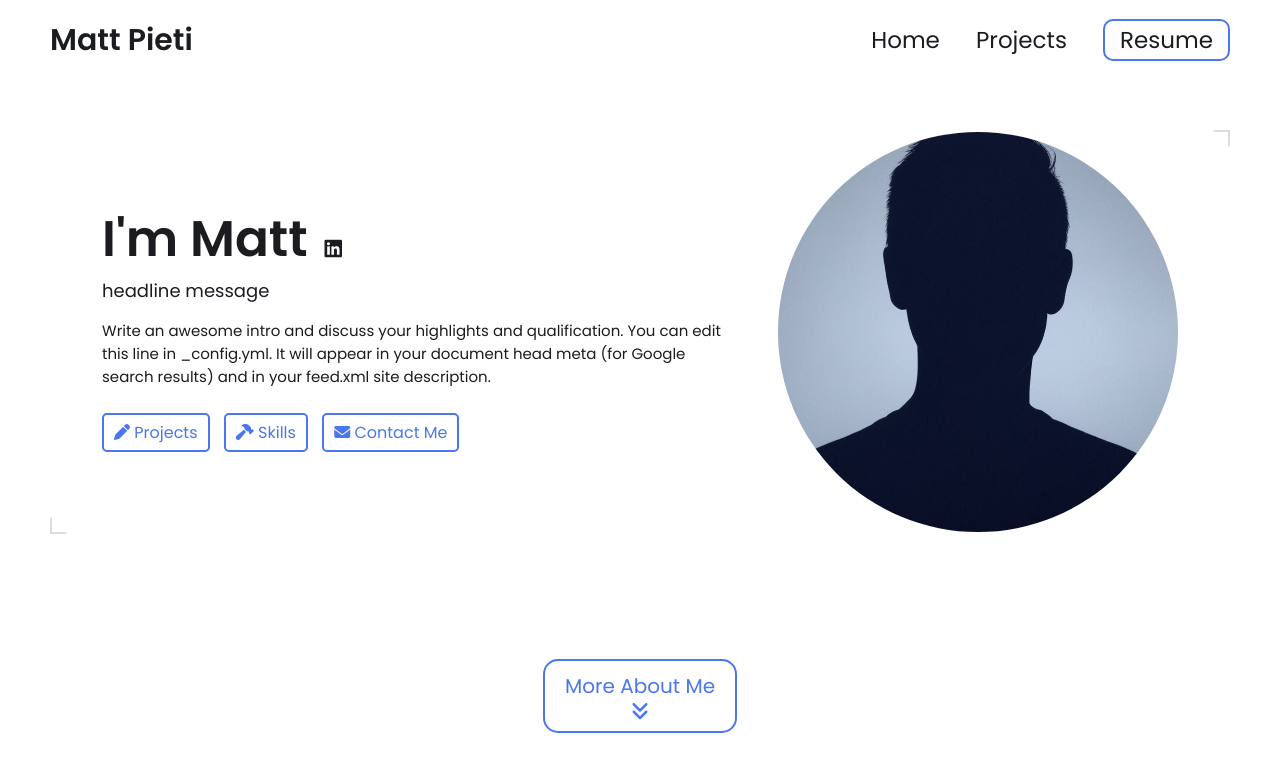
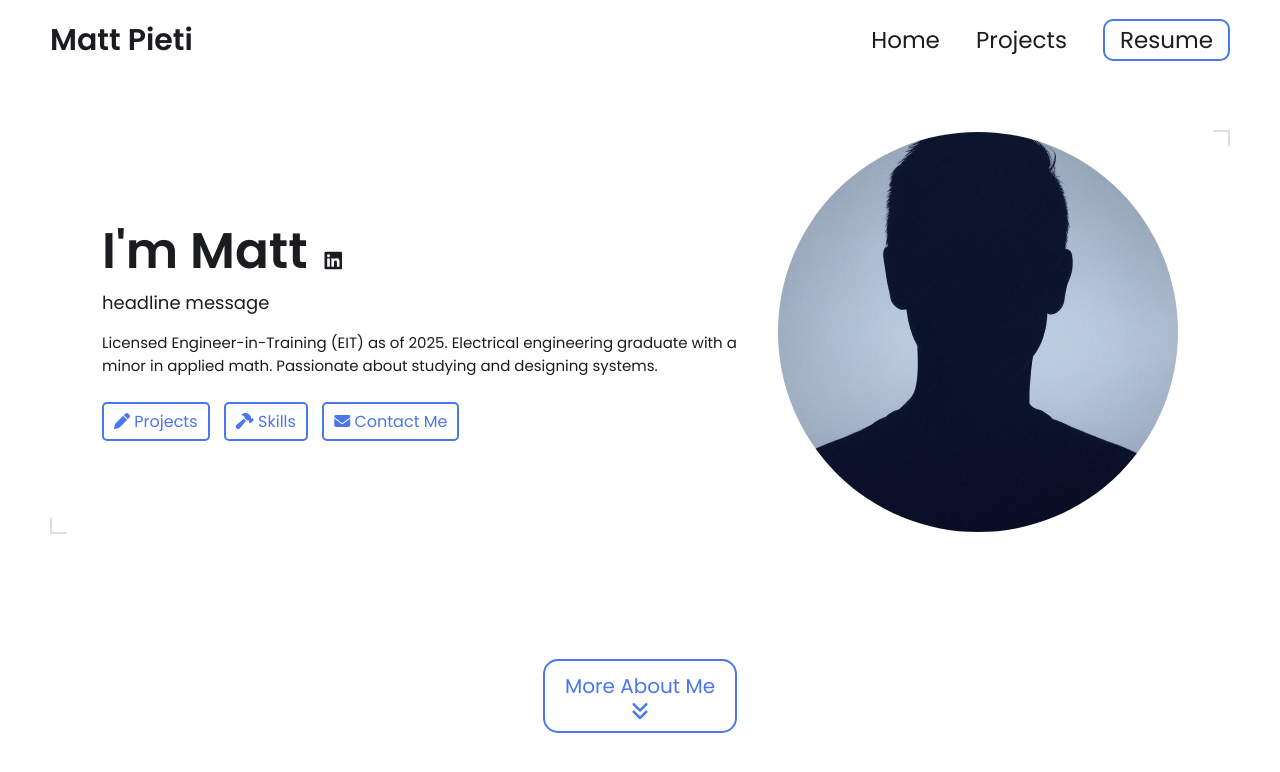
Before and after one commit to MattPieti/MattPieti.github.io, a Jekyll site: the page built from index.html, in a window 1280 px wide and 900 px high. Shown: the top 772 px of the window. Built offline with Jekyll 4.4.1, drawn with Linux system fonts in a browser that asks for light colours.

Commit message:
Update _config.yml

```diff
--- a/_config.yml
+++ b/_config.yml
@@ -15,9 +15,9 @@ title: Matt Pieti's Portfolio # This is what shows up in the tab of the browser
 name: Matt Pieti
 headline: headline message
 description: >- # don't remove this line. this will ignore all new lines until the next section
-  Write an awesome intro and discuss your highlights and qualification. You can edit this
-  line in _config.yml. It will appear in your document head meta (for
-  Google search results) and in your feed.xml site description.
+  Licensed Engineer-in-Training (EIT) as of 2025.
+  Electrical engineering graduate with a minor in applied math.
+  Passionate about studying and designing systems.
 
 # Place your profile image in /assets/images/profile-image/folder and edit the file name
 profile_image: ./assets/images/profile-image/avatar.jpeg
```
